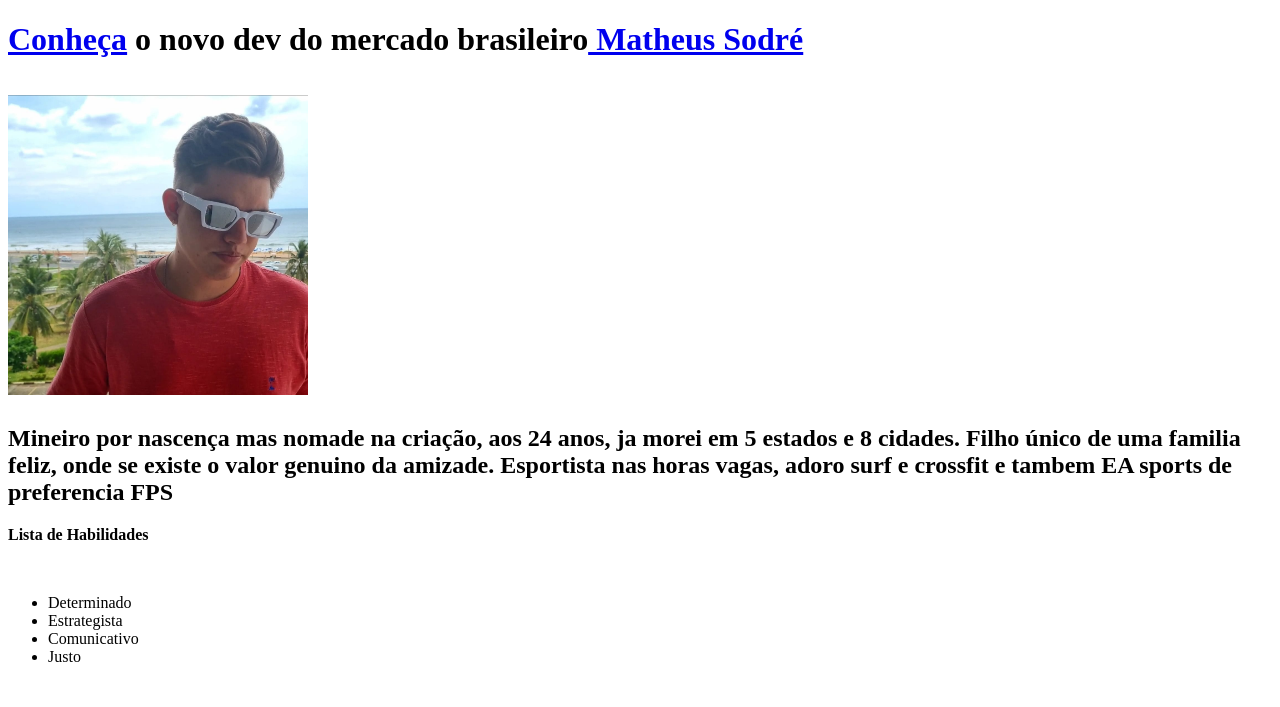
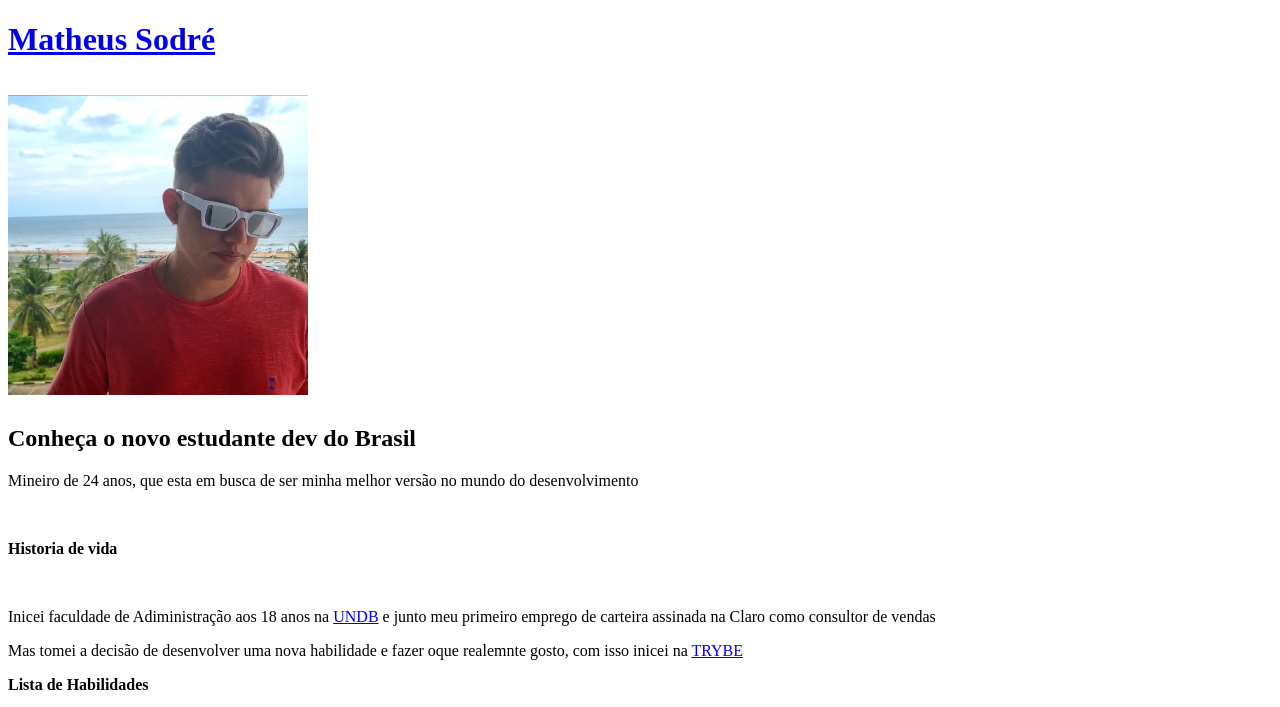
Before and after one commit to Matheusodre/Matheusodre.git.io, a plain HTML site: page index.html in a window 1280 px wide. Shown: the top 707 px of the page. Drawn offline with Linux system fonts and the light colour scheme.

Commit message:
atualizaçao do design do portiforio

```diff
--- a/index.html
+++ b/index.html
@@ -7,17 +7,21 @@
     <title>Meu Primeiro Portiforio</title>
 </head>
 <body>
-<h1><a href="https://www.linkedin.com/in/matheusodre"target="_blank ">Conheça</a> o novo dev do mercado brasileiro<a href="#WhatsApp Image 2022-02-23 at 19.04.12.jpeg" target="_blank"> Matheus Sodré</a><br><br>
+<h1><a href="https://www.linkedin.com/in/matheusodre/" target="_blank"> Matheus Sodré</a><br><br>
 <img src="WhatsApp Image 2022-02-23 at 19.04.12.jpeg" width="300px" alt="Foto de Matheus Sodré">
-<h2>Mineiro por nascença mas nomade na criação, aos 24 anos, ja morei em 5 estados e 8 cidades. Filho único de uma familia feliz, onde se existe o valor genuino da amizade. Esportista nas horas vagas, adoro surf e crossfit e tambem EA sports de preferencia FPS</h2>
-<p><strong>Lista de Habilidades</strong></p><br>
+<h2>Conheça o novo estudante dev do Brasil</h2>
+<p>Mineiro de 24 anos, que esta em busca de ser minha melhor versão no mundo do desenvolvimento</p><br>
+<p><strong>Historia de vida</strong></p><br>
+<p>Inicei faculdade de Adiministração aos 18 anos na <a href="https://www.undb.edu.br" target="_blank"> UNDB</a> e junto meu primeiro emprego de carteira assinada na Claro como consultor de vendas</p>
+<p>Mas tomei a decisão de desenvolver uma nova habilidade e fazer oque realemnte gosto, com isso inicei na <a href="https://www.betrybe.com/?utm_source=trybe.com.br" target="_blank">TRYBE</a></p>
+<p><strong>Lista de Habilidades</strong></p>
 <ul>
  <li>Determinado</li>
  <li>Estrategista</li>
  <li>Comunicativo</li>
  <li>Justo</li>
 </ul><br>
- <p><strong>Lista de Conhecimentos</strong></p><br>
+ <p><strong>Lista de Conhecimentos</strong></p>
  <ul>
 <li>Adiministração</li>
 <li>Vendas</li>
```
